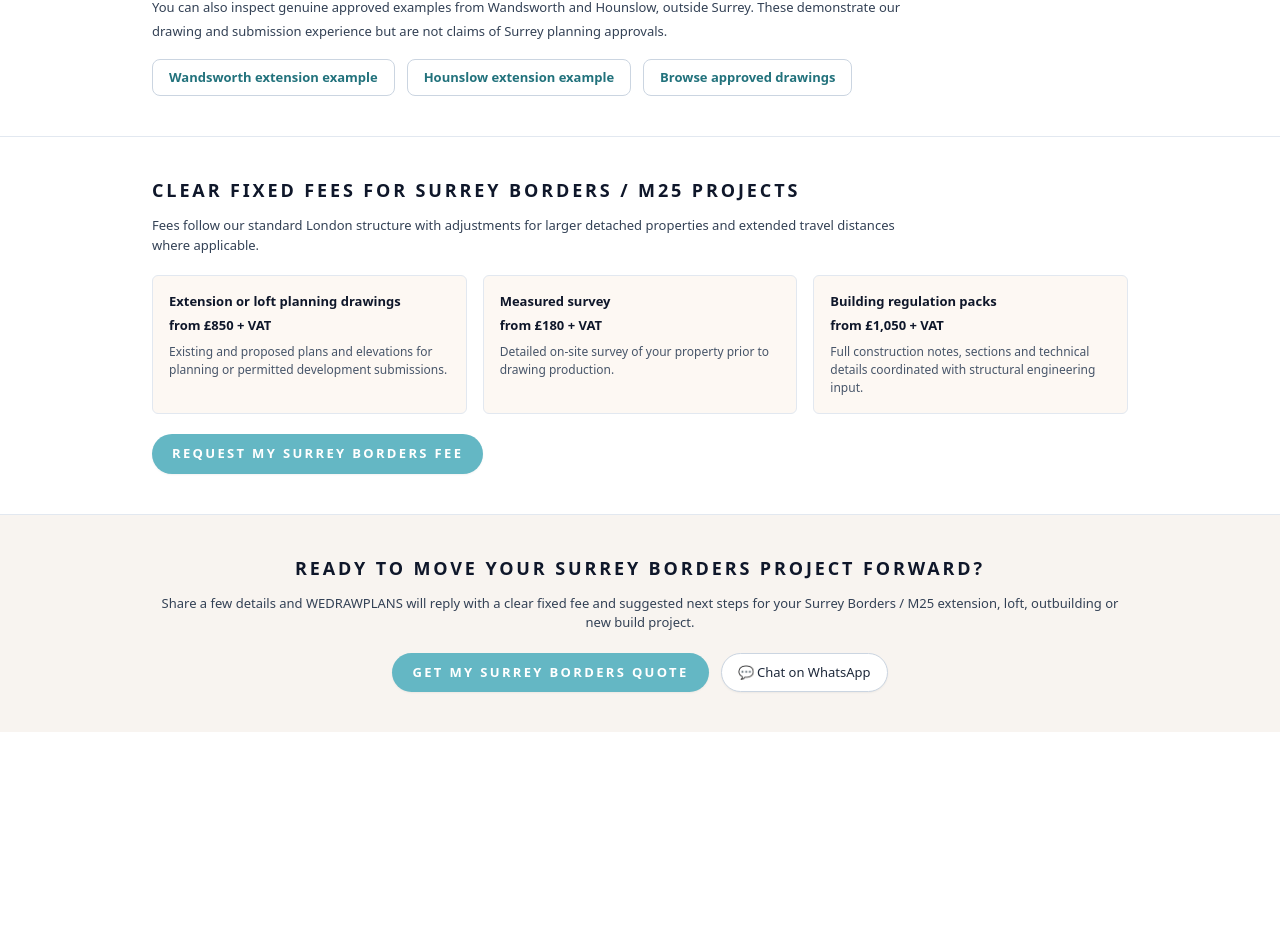
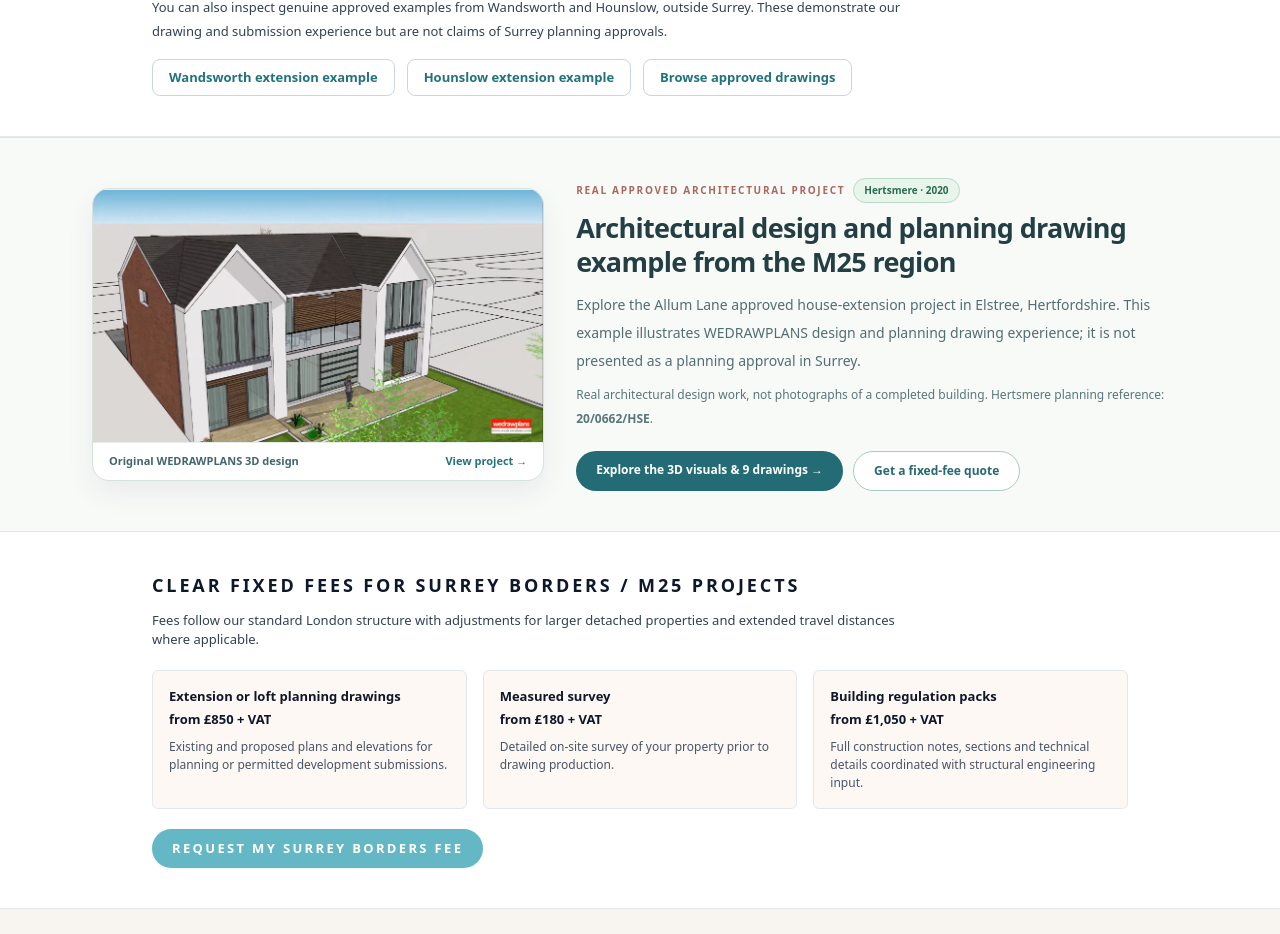
Before and after one commit to WEDRAWPLANS/wedrawplans, a Next.js app: page /areas/surrey-borders-m25 in a window 1280 px wide. Shown: the part 1536-2470 px from the top of the page. Before the commit the page ends 2268 px from the top, so only its background shows below. Built offline with nearby package versions, Linux system fonts and the light colour scheme.

Commit message:
Integrate approved Allum Lane project feature on pages/areas/surrey-borders-m25.tsx

```diff
--- a/pages/areas/surrey-borders-m25.tsx
+++ b/pages/areas/surrey-borders-m25.tsx
@@ -1,4 +1,5 @@
 import React from "react";
+import AllumLaneSiteFeature from "../../components/AllumLaneSiteFeature";
 import Head from "next/head";
 import { submitBoroughLead } from "../../lib/submitBoroughLead";
 
@@ -359,6 +360,8 @@ export default function SurreyBordersM25AreaPage() {
             </div>
           </section>
 
+          <AllumLaneSiteFeature placement="regional" title="Architectural design and planning drawing example from the M25 region" intro="Explore the Allum Lane approved house-extension project in Elstree, Hertfordshire. This example illustrates WEDRAWPLANS design and planning drawing experience; it is not presented as a planning approval in Surrey." />
+
           {/* PRICING */}
           <section className="border-b border-slate-200 bg-white py-10">
             <div className="mx-auto max-w-5xl px-4 lg:px-6">
```
